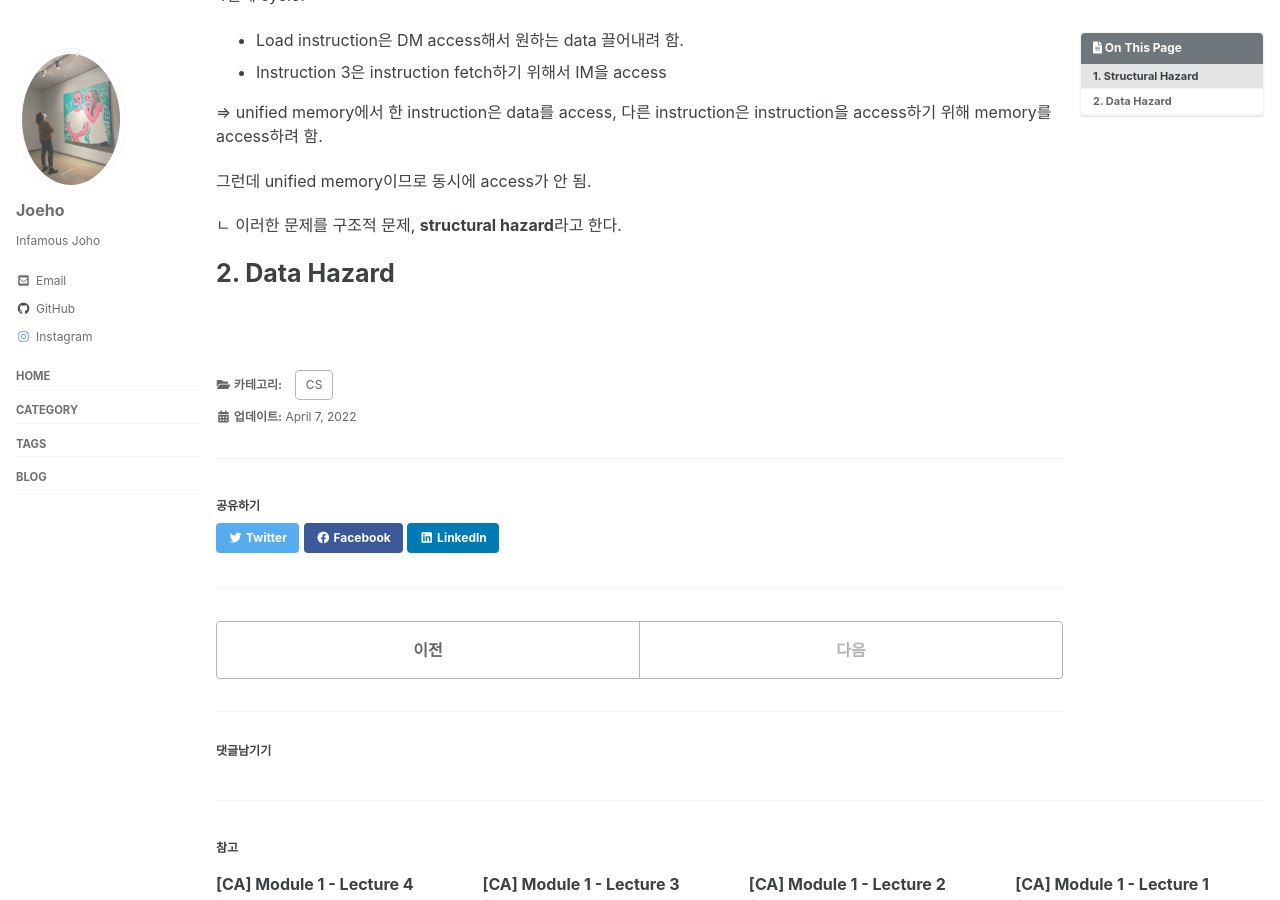
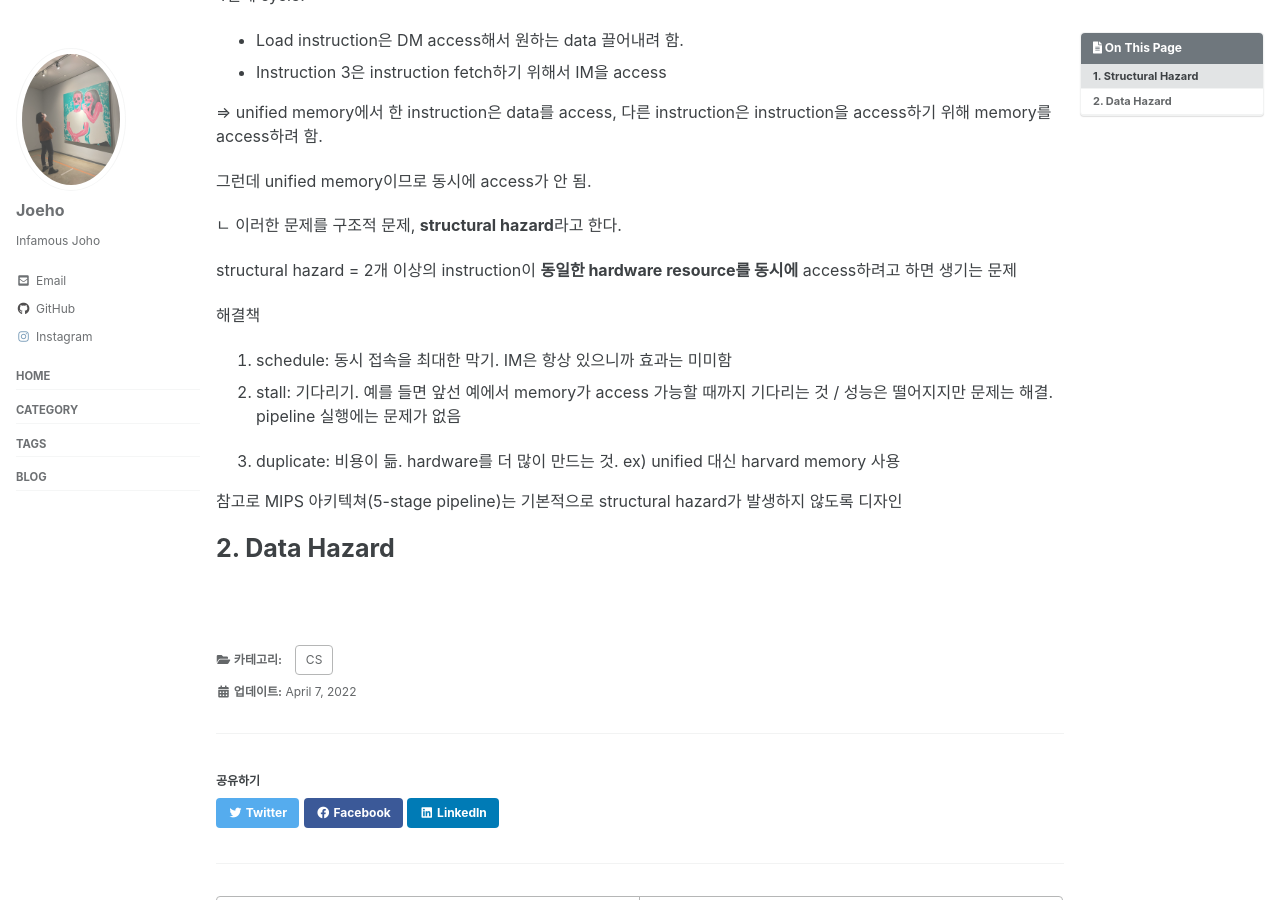
Before and after one commit to joeholee/joeholee.github.io, a Jekyll site: the page built from _posts/2022-03-31-ca-fifth.md, in a window 1280 px wide and 900 px high, scrolled down 909 px. Built offline with Jekyll 4.4.1, drawn with Linux system fonts in a browser that asks for light colours; cached includes are drawn as plain includes; some web fonts are replaced; comment, search, counter and statistics services are not loaded.

Commit message:
Modify Post

```diff
--- a/_posts/2022-03-31-ca-fifth.md
+++ b/_posts/2022-03-31-ca-fifth.md
@@ -57,6 +57,18 @@ Load, Instruction 1~4가 순차적으로 pipeline 들어가고 있음
 
 ㄴ 이러한 문제를 구조적 문제, **structural hazard**라고 한다.
 
+structural hazard = 2개 이상의 instruction이 **동일한 hardware resource를 동시에** access하려고 하면 생기는 문제
+
+해결책
+
+1. schedule: 동시 접속을 최대한 막기. IM은 항상 있으니까 효과는 미미함
+2. stall: 기다리기. 예를 들면 앞선 예에서 memory가 access 가능할 때까지 기다리는 것 /
+          성능은 떨어지지만 문제는 해결. pipeline 실행에는 문제가 없음
+
+3. duplicate: 비용이 듦. hardware를 더 많이 만드는 것. ex) unified 대신 harvard memory 사용
+
+참고로 MIPS 아키텍쳐(5-stage pipeline)는 기본적으로 structural hazard가 발생하지 않도록 디자인
+
 # 2. Data Hazard
 
 
```
